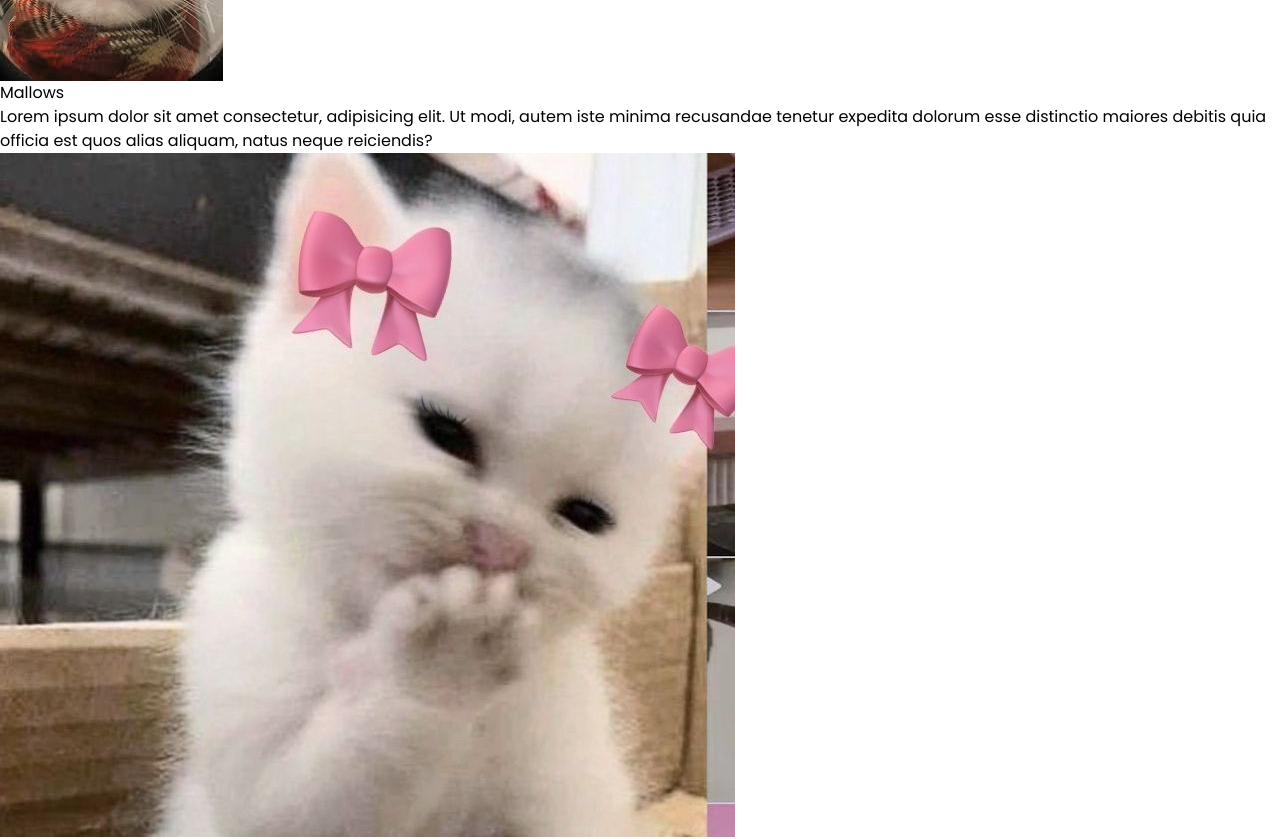
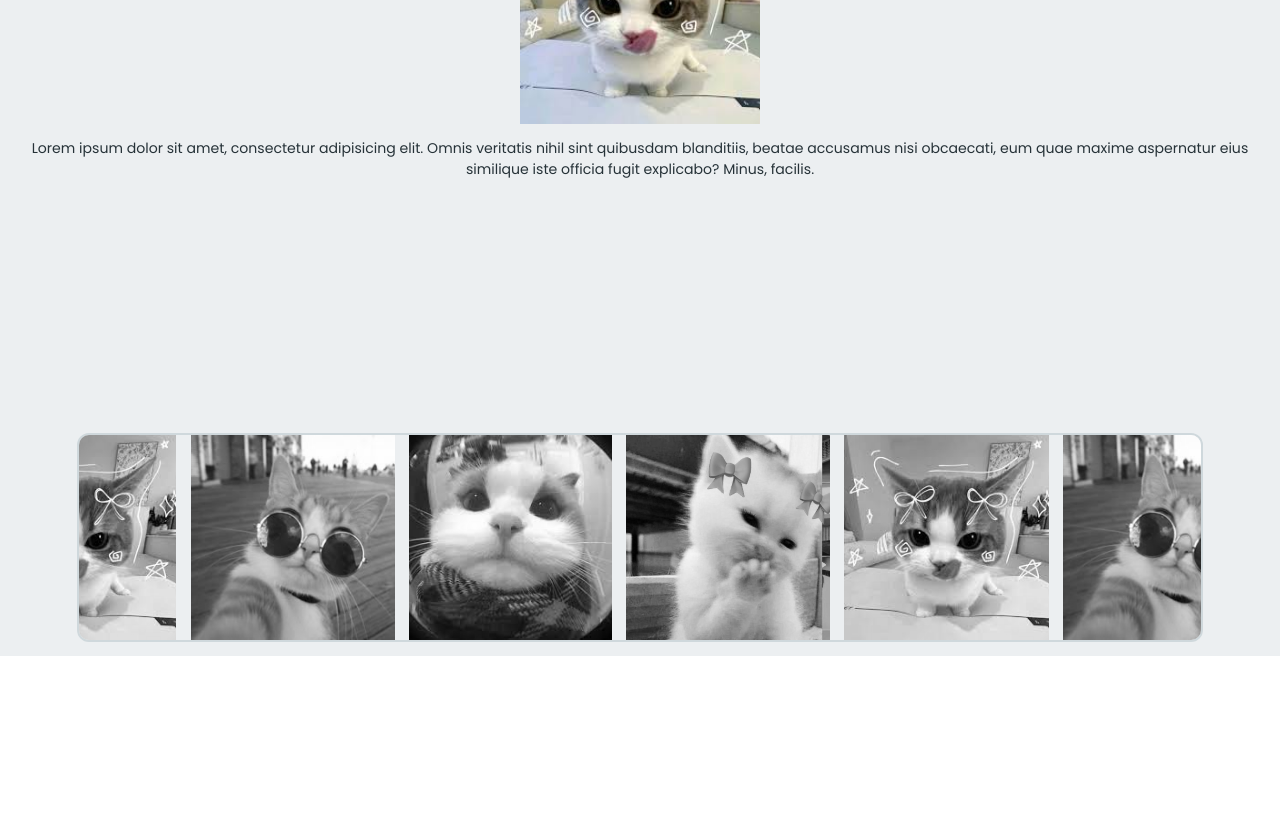
Before and after one commit to Yureusu/Eureka-Components, a React (Vite) app: page / in a window 1280 px wide. Shown: the part 820-1659 px from the top of the page. After the commit the page ends 1476 px from the top, so only its background shows below. Built offline with nearby package versions, Linux system fonts and the light colour scheme.

Commit message:
Initial commit

```diff
--- a/index.html
+++ b/index.html
@@ -9,9 +9,10 @@
     <link rel="preconnect" href="https://fonts.googleapis.com">
     <link rel="preconnect" href="https://fonts.gstatic.com" crossorigin>
     <link href="https://fonts.googleapis.com/css2?family=Poppins:ital,wght@0,100;0,200;0,300;0,400;0,500;0,600;0,700;0,800;0,900;1,100;1,200;1,300;1,400;1,500;1,600;1,700;1,800;1,900&family=Special+Elite&display=swap" rel="stylesheet">
+    <script src="https://cdn.tailwindcss.com" defer></script>
   </head>
   <body>
     <div id="root"></div>
-    <script type="module" src="/src/main.tsx"></script>
+    <script type="module" src="/src/main.tsx" defer></script>
   </body>
 </html>
--- a/package.json
+++ b/package.json
@@ -26,6 +26,7 @@
     "eslint-plugin-react-hooks": "^5.2.0",
     "eslint-plugin-react-refresh": "^0.4.20",
     "globals": "^16.3.0",
+    "tailwindcss": "^4.1.13",
     "typescript": "~5.8.3",
     "typescript-eslint": "^8.39.1",
     "vite": "^7.1.2"
--- a/src/pages/Landing.tsx
+++ b/src/pages/Landing.tsx
@@ -2,6 +2,10 @@ import { useState } from "react";
 import Header from "../components/Header";
 import Showcase from "../components/Showcase";
 import ImageCarousel from "../components/ImageCarousel";
+import Cat1 from "../assets/img/Cat1.jpg"
+import Cat2 from "../assets/img/Cat2.jpg"
+import Cat3 from "../assets/img/Cat3.jpg"
+import Cat4 from "../assets/img/Cat4.jpg"
 
 function Landing() {
 
@@ -12,16 +16,16 @@ function Landing() {
             h-auto w-full flex flex-col items-center justify-start p-[calc(0.6vw+0.4rem)] `}>
             <Header isDark={isDark} setIsDark={setIsDark}/>
             <Showcase isDark={isDark}
-                image1={{src: "/src/assets/img/Cat1.jpg", width: "240px", height: "240px"}}
+                image1={{src: Cat1, width: "240px", height: "240px"}}
                 description1={"Lorem ipsum dolor sit amet, consectetur adipisicing elit. Omnis veritatis nihil sint quibusdam blanditiis, beatae accusamus nisi obcaecati, eum quae maxime aspernatur eius similique iste officia fugit explicabo? Minus, facilis."}
-                image2={{src: "/src/assets/img/Cat2.jpg", width: "240px", height: "240px"}}
+                image2={{src: Cat2, width: "240px", height: "240px"}}
                 description2={"Lorem ipsum dolor sit amet, consectetur adipisicing elit. Omnis veritatis nihil sint quibusdam blanditiis, beatae accusamus nisi obcaecati, eum quae maxime aspernatur eius similique iste officia fugit explicabo? Minus, facilis."}
             />
             <ImageCarousel
-                image1={{src: "/src/assets/img/Cat1.jpg"}}
-                image2={{src: "/src/assets/img/Cat2.jpg"}}
-                image3={{src: "/src/assets/img/Cat3.jpg"}}
-                image4={{src: "/src/assets/img/Cat4.jpg"}}
+                image1={{src: Cat1}}
+                image2={{src: Cat2}}
+                image3={{src: Cat3}}
+                image4={{src: Cat4}}
             />
         </div>
     )
```
Also changed, not shown: 1 other file (tests, documents, lock files or other folders).
